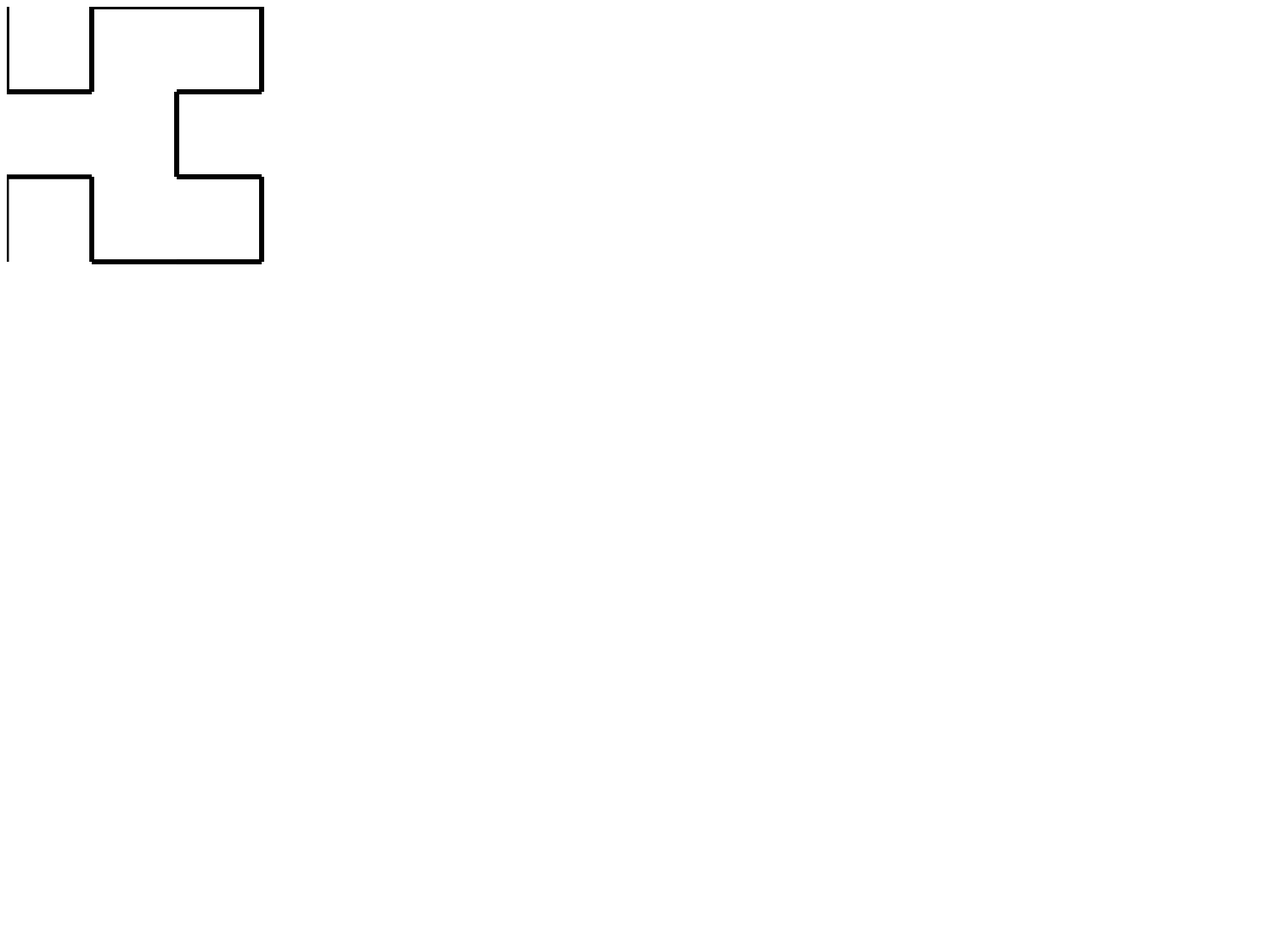
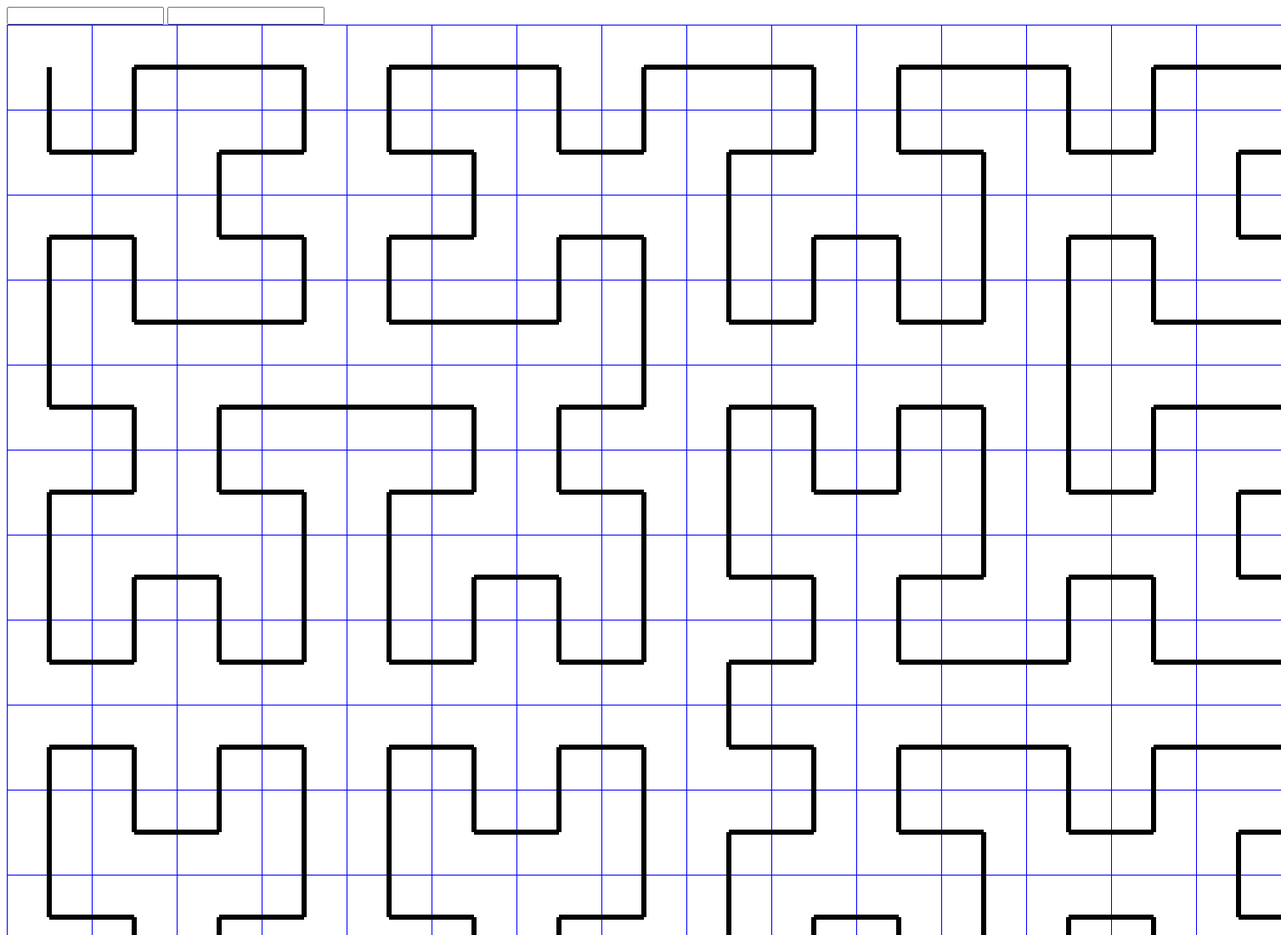
Before and after one commit to bigeasy/xy, a website: page present.html in a window 1280 px wide. Shown: the top 1100 px of the page at 85% size, 1508 px wide, since content can reach past the window. Before the commit the page ends 800 px from the top, so only its background shows below. Drawn offline with Linux system fonts and the light colour scheme.

Commit message:
I'm sooooooo changeable

```diff
--- a/present.html
+++ b/present.html
@@ -3,7 +3,9 @@
 <script type="./bitwise.js"></script>
 </head>
 <body onload="run()">
-  <canvas id="canvas" style="border: none;" width="1000" height="500"></canvas>
+    <input type="text" name="length" onchange="run()"/>
+    <input type="text" name="precision" onchange="run()" />
+  <canvas id="canvas" style="border: none;" width="1500" height="1500"></canvas>
 </body>
 
 <script type="text/javascript">
@@ -230,43 +232,44 @@ function run () {
 
     var canvas = document.getElementById('canvas')
     var ctx = canvas.getContext('2d');
+    ctx.clearRect(0, 0, canvas.width, canvas.height)
+    ctx.strokeStyle = "blue";
+    ctx.lineWidth = 1;
+    function drawBoard(){
+        ctx.beginPath()
+        //grid width and height
+        var bw = 1500;
+        var bh = 1500;
+        //padding around grid
+        var p = 0;
+        for (var x = 0; x <= bw; x += 100) {
+            ctx.moveTo(0.5 + x + p, p);
+            ctx.lineTo(0.5 + x + p, bh + p);
+        }
+
+
+        for (var x = 0; x <= bh; x += 100) {
+            ctx.moveTo(p, 0.5 + x + p);
+            ctx.lineTo(bw + p, 0.5 + x + p);
+        }
+
+        ctx.stroke();
+    }
+
+    drawBoard();
+
+    ctx.beginPath()
     ctx.lineWidth = 5;
     ctx.strokeStyle = 'black';
 
-    /*
-    var vertices = [
-        [10, 10],
-        [20, 10],
-        [20, 20],
-        [10, 20],
-        [10, 30],
-        [10, 40],
-        [20, 40],
-        [20, 30],
-        [30, 30],
-        [30, 40],
-        [40, 40],
-        [40, 30],
-        [40, 20],
-        [30, 20],
-        [30, 10],
-        [40, 10]
-    ];
-    for (var i = 1; i < vertices.length; i++) {
-        ctx.moveTo(vertices[i-1][0] * 20, vertices[i-1][1] * 20);
-        ctx.lineTo(vertices[i][0] * 20, vertices[i][1] * 20);
-        ctx.stroke();
-    }
-    */
-
     var vars = []
-    for (var i = 0; i < 17; i++) {
-        vars.push(hilbertIndexInverse(2, i, {precision: 2}).map(function (e) {
-            return e * 100
+    for (var i = 0; i < (document.querySelectorAll('input[name=length')[0].value || 256); i++) {
+        vars.push(hilbertIndexInverse(2, i, {precision: (document.querySelectorAll('input[name=precision]')[0].value || 4)}).map(function (e) {
+            return e * 100 + 50
         }))
     }
     console.log(vars)
-    for (var i = 1; i < 16; i++) {
+    for (var i = 1; i < 256; i++) {
         ctx.moveTo.apply(ctx, vars[i - 1]);
         ctx.lineTo.apply(ctx, vars[i]);
         ctx.stroke();
```
